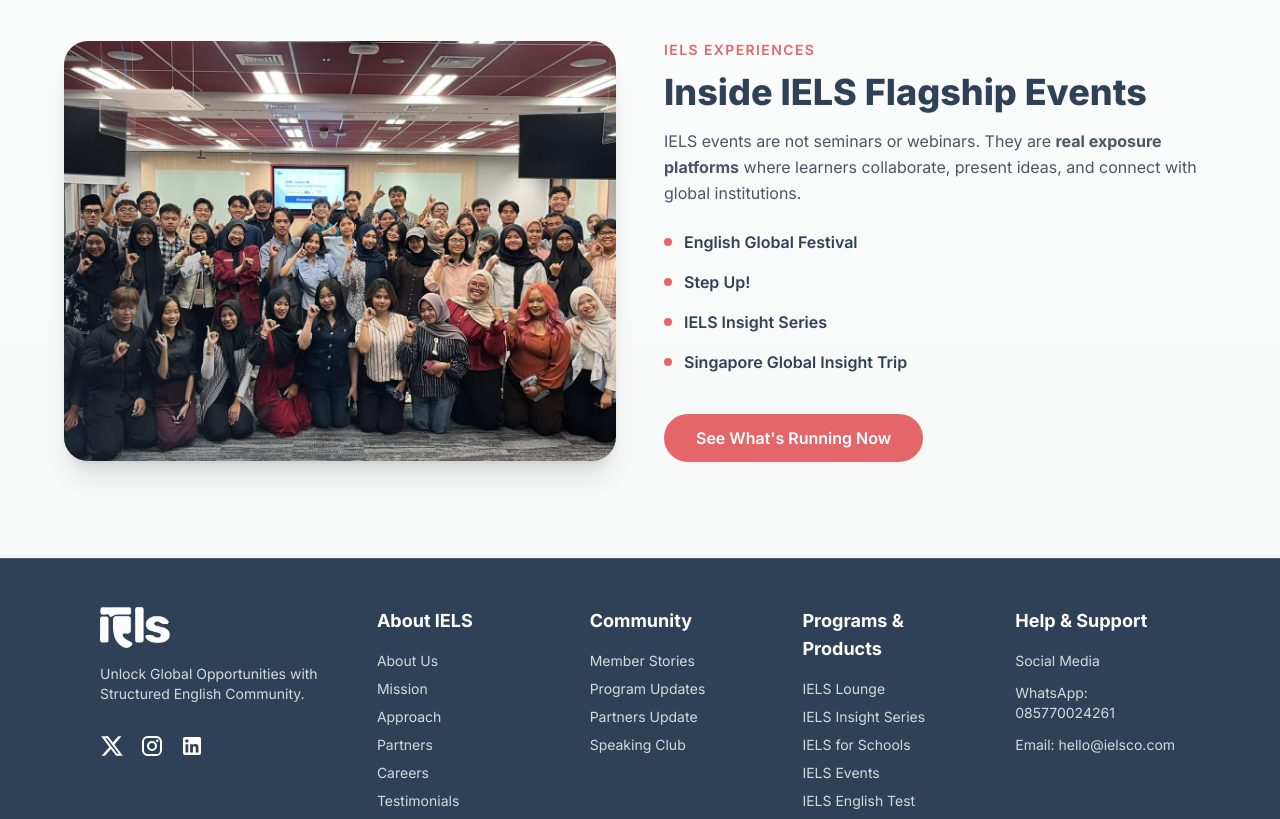
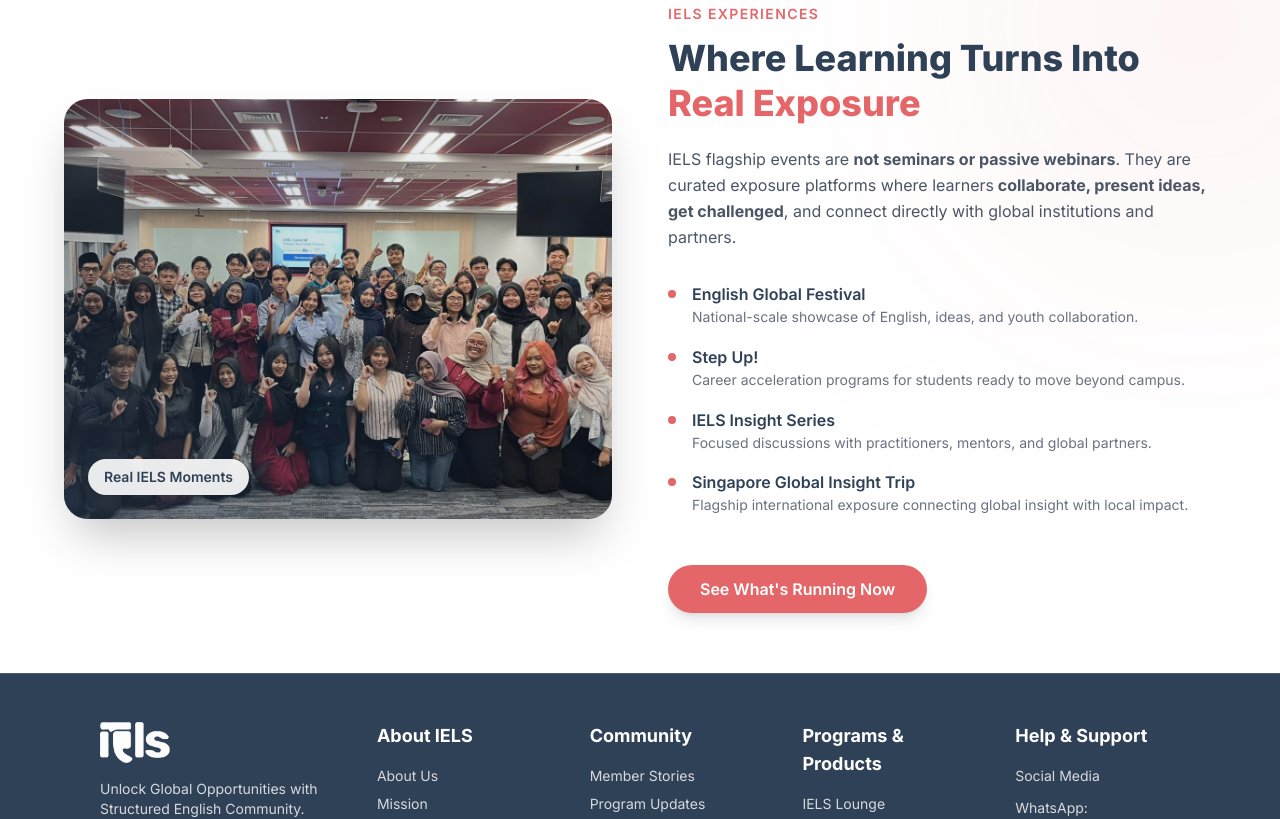
Before and after one commit to putubgs/ielsco, a Next.js app: page /products in a window 1280 px wide. Shown: the part 1140-1959 px from the top of the page. Built offline with nearby package versions, Linux system fonts and the light colour scheme.

Commit message:
Update events

```diff
--- a/src/app/events/page.tsx
+++ b/src/app/events/page.tsx
@@ -15,6 +15,147 @@
 import { generateSlug } from "@/utils/slug";
 import { useState, useMemo } from "react";
 import { Button } from "@/components/ui/button"
+
+function SGITHighlightCard() {
+  return (
+    <Link
+      href="/events/sgit"
+      className="
+        group relative overflow-hidden rounded-3xl
+        bg-white text-[#2F4157]
+        p-8
+        border border-gray-200
+        transition-all duration-300
+
+        hover:-translate-y-1 hover:shadow-2xl hover:border-[#E56668]/60
+        active:scale-[0.98] active:shadow-xl
+      "
+    >
+        {/* BACKGROUND IMAGE */}
+      <div className="absolute inset-0">
+        <Image
+          src="/images/contents/stories/member-stories/banner/singapore-banner.png"
+          alt="Singapore Global Insight Trip"
+          fill
+          className="object-cover opacity-30 group-hover:scale-105 transition-transform duration-500"
+        />
+        <div className="absolute inset-0 bg-white/60" />
+      </div>
+      {/* ACCENT BAR */}
+      <div className="absolute left-0 top-6 bottom-6 w-1 bg-[#E56668] rounded-full opacity-0 group-hover:opacity-100 transition" />
+
+      <div className="relative flex flex-col h-full justify-between pl-4">
+
+        <div>
+          <p className="text-sm uppercase tracking-widest text-gray-400 mb-3">
+            🌏 Flagship Global Program
+          </p>
+<div className="mb-6">
+  <Image
+    src="/images/logos/events/sgit.png"
+    alt="Singapore Global Insight Trip"
+    width={270}
+    height={72}
+    className="
+      h-20 w-auto
+
+      opacity-90
+    "
+    priority
+  />
+</div>
+
+          <p className="text-gray-600 leading-relaxed max-w-md">
+            A selective international exposure program connecting Indonesian students
+            to global academic and career ecosystems — and translating that exposure
+            into <b>real local impact</b>.
+          </p>
+        </div>
+
+        <div className="mt-8 flex items-center justify-between">
+          <span className="text-sm text-gray-500">
+            🚀 Open Registration • February 2025
+          </span>
+          <span className="font-semibold text-[#E56668]">
+            Learn more →
+          </span>
+        </div>
+      </div>
+    </Link>
+  );
+}
+
+function LaunchpadHighlightCard() {
+  return (
+    <Link
+      href="/events/launchpad"
+      className="
+        group relative overflow-hidden rounded-3xl
+        bg-white text-[#2F4157]
+        p-8
+        border border-gray-200
+        transition-all duration-300
+
+        hover:-translate-y-1 hover:shadow-2xl hover:border-[#E56668]/60
+        active:scale-[0.98] active:shadow-xl
+      "
+    >
+            {/* BACKGROUND IMAGE */}
+      <div className="absolute inset-0">
+        <Image
+          src="/images/contents/careers/iels_team_0.png"
+          alt="English Students Launchpad Community"
+          fill
+          className="object-cover opacity-30 group-hover:scale-105 transition-transform duration-500"
+        />
+        <div className="absolute inset-0 bg-white/60" />
+      </div>
+      {/* ACCENT BAR */}
+      <div className="absolute left-0 top-6 bottom-6 w-1 bg-[#E56668] rounded-full opacity-0 group-hover:opacity-100 transition" />
+
+      <div className="relative flex flex-col h-full justify-between pl-4">
+
+        <div>
+          <p className="text-sm uppercase tracking-widest text-gray-400 mb-3">
+            🎓 Career Incubation Program
+          </p>
+
+<div className="mb-6">
+  <Image
+    src="/images/logos/events/esl.png"
+    alt="English Student Launchpad"
+    width={270}
+    height={72}
+    className="
+      h-15 w-auto
+
+      opacity-90
+    "
+    priority
+  />
+</div>
+
+          <p className="text-gray-600 leading-relaxed max-w-md">
+            An intensive career launch journey for English Education & Literature students
+            to turn their major into <b>global opportunities</b> —
+            from remote work and teaching abroad to international portfolios.
+          </p>
+        </div>
+
+        <div className="mt-8 flex items-center justify-between">
+          <span className="text-sm text-gray-500">
+            🗓 Registration • Jan – Feb 2025
+          </span>
+          <span className="font-semibold text-[#E56668]">
+            Explore program →
+          </span>
+        </div>
+      </div>
+    </Link>
+  );
+}
+
+
 
 export default function Events() {
   const [currentPage, setCurrentPage] = useState(0);
@@ -200,6 +341,38 @@
   return (
     <div>
       <Header />
+ {/* ================= FLAGSHIP PROGRAMS ================= */}
+<section className="relative bg-[#2F4157] px-6 lg:px-[100px] py-20 overflow-hidden">
+
+  {/* SUBTLE GLOW */}
+  <div className="absolute -top-32 -right-32 w-[420px] h-[420px] bg-[#E56668]/20 rounded-full blur-[140px]" />
+  <div className="absolute -bottom-32 -left-32 w-[420px] h-[420px] bg-white/10 rounded-full blur-[140px]" />
+
+  <div className="relative max-w-6xl mx-auto">
+
+    {/* HEADER */}
+    <div className="mb-14 max-w-3xl">
+      <p className="text-sm uppercase tracking-widest text-white/60 mb-3">
+        ⭐ Flagship Programs
+      </p>
+      <h2 className="text-3xl sm:text-4xl font-extrabold text-white mb-4">
+        Built for Global Exposure & Real Impact
+      </h2>
+      <p className="text-white/80 leading-relaxed">
+        These are not one-off events.
+        They are <b>long-term, impact-driven programs</b> designed to prepare
+        students for global opportunities — academically, professionally, and strategically 🌍
+      </p>
+    </div>
+
+    {/* GRID */}
+    <div className="grid grid-cols-1 lg:grid-cols-2 gap-8">
+      <SGITHighlightCard />
+      <LaunchpadHighlightCard />
+    </div>
+
+  </div>
+</section>
       <LoadingOverlay isLoading={isLoading} message="Loading event..." />
       <div className="flex flex-col bg-white lg:px-[100px] w-full py-12">
         <div>
--- a/src/app/products/courses/sgtrip-mentoring/page.tsx
+++ b/src/app/events/sgit/mentoring/page.tsx
@@ -122,15 +122,22 @@
   <div className="absolute inset-0 bg-[#2F4157]/80" />
 
   {/* CONTENT */}
-  <div className="relative max-w-6xl mx-auto px-6 pt-28 pb-16 lg:pt-31 lg:pb-20 -mt-6 text-white text-center">
+  <div className="relative max-w-6xl mx-auto px-6 pt-10 pb-16 lg:pt-21 lg:pb-20 -mt-0 text-white text-center">
 
-    <p className="uppercase tracking-[0.25em] text-xs text-white/70 mb-4">
-      Founder-Led Flagship Program
-    </p>
-
-    <h1 className="text-4xl lg:text-5xl font-extrabold leading-tight">
-      Singapore Global Insight Trip <br />
-      <span className="text-[#E56668]">Mentoring Program 2026</span>
+        <div className="flex items-center justify-center">
+        <Image
+          src="/images/logos/events/sgit.png"
+          alt="Singapore Global Insight Trip"
+          width={270}
+          height={72}
+          className="
+           h-50 w-auto
+            brightness-0 invert
+            opacity-90
+          "
+          priority
+        /></div>     <h1 className="text-4xl lg:text-5xl font-semibold leading-tight mb-10">
+      <span className="text-[#E56668]">Project Prep Mentoring</span>
     </h1>
 
     <p className="mt-6 max-w-3xl mx-auto text-lg text-white/90 leading-relaxed">
--- a/src/app/events/sgit/page.tsx
+++ b/src/app/events/sgit/page.tsx
@@ -74,9 +74,20 @@
     </div>
 
     {/* TITLE */}
-    <h1 className="text-4xl sm:text-5xl font-extrabold leading-tight max-w-3xl text-white">
-      Singapore Global Insight Trip 2026
-    </h1>
+<div className="mb-6">
+  <Image
+    src="/images/logos/events/sgit.png"
+    alt="Singapore Global Insight Trip"
+    width={270}
+    height={72}
+    className="
+     h-50 w-auto
+      brightness-0 invert
+      opacity-90
+    "
+    priority
+  />
+</div>
 
     {/* TAGLINE */}
     <p className="mt-6 text-lg text-white/90 max-w-3xl">
@@ -505,10 +516,20 @@
       {/* CONTENT SIDE */}
       <div className="text-white">
 
-        {/* EYEBROW */}
-        <p className="text-sm uppercase tracking-widest text-white/70 mb-3">
-          SGIT Preparation Program
-        </p>
+  <div className="mb-6">
+  <Image
+    src="/images/logos/events/sgit.png"
+    alt="Singapore Global Insight Trip"
+    width={270}
+    height={72}
+    className="
+     h-15 w-auto
+      brightness-0 invert
+      opacity-90
+    "
+    priority
+  /></div>
+
 
         {/* HEADLINE */}
         <h2 className="text-3xl sm:text-4xl font-extrabold leading-tight mb-6">
@@ -550,7 +571,7 @@
   "
 >
   <Link
-    href="/products/courses/sgtrip-mentoring"
+    href="/events/sgit/mentoring"
   >
     Join SGIT Project Prep
   </Link>
--- a/src/app/products/courses/page.tsx
+++ b/src/app/products/courses/page.tsx
@@ -130,7 +130,7 @@
   <div className="grid grid-cols-1 sm:grid-cols-2 lg:grid-cols-4 gap-4">
     {/* 🔥 FEATURED: Singapore Global Insight Trip */}
     <Link
-      href="/products/courses/sgtrip-mentoring"
+      href="/events/sgit/mentoring"
       className="relative bg-white rounded-2xl p-5 shadow-sm border-2 border-[#E56668]
                  flex flex-col gap-3 hover:shadow-lg hover:-translate-y-1 transition"
     >
--- a/src/app/products/page.tsx
+++ b/src/app/products/page.tsx
@@ -139,57 +139,100 @@
         </section>
 
 {/* ================= FLAGSHIP EVENTS (EDITORIAL) ================= */}
-<section className="py-24 px-6">
-  <div className="max-w-6xl mx-auto grid gap-12 lg:grid-cols-2 items-center">
+<section className="relative py-15 px-6 overflow-hidden bg-white">
+
+  {/* SUBTLE BACKGROUND SHAPE */}
+  <div className="absolute -top-32 -right-32 w-[420px] h-[420px] bg-[#E56668]/10 rounded-full blur-[140px]" />
+
+  <div className="relative max-w-6xl mx-auto grid gap-14 lg:grid-cols-2 items-center">
 
     {/* LEFT — EVENT DOCUMENTATION IMAGE */}
-    <div className="relative h-[420px] w-full overflow-hidden rounded-3xl shadow-xl">
+    <div
+      className="
+        group relative h-[360px] sm:h-[420px] w-full
+        overflow-hidden rounded-3xl
+        shadow-2xl
+        transition-all duration-500
+        hover:-translate-y-1
+      "
+    >
       <img
         src="/images/contents/careers/iels_team_0.png"
-        alt="IELS Flagship Event"
-        className="absolute inset-0 w-full h-full object-cover"
+        alt="IELS Flagship Event Experience"
+        className="
+          absolute inset-0 w-full h-full object-cover
+          transition-transform duration-700
+          group-hover:scale-105
+        "
       />
 
-      {/* SOFT OVERLAY */}
-      <div className="absolute inset-0 bg-gradient-to-tr from-[#2F4157]/40 via-transparent to-transparent" />
+      {/* EDITORIAL OVERLAY */}
+      <div className="absolute inset-0 bg-gradient-to-tr from-[#2F4157]/60 via-[#2F4157]/20 to-transparent" />
+
+      {/* LABEL */}
+      <div className="absolute bottom-6 left-6 bg-white/90 backdrop-blur px-4 py-2 rounded-full text-sm font-semibold text-[#2F4157] shadow">
+        Real IELS Moments
+      </div>
     </div>
 
     {/* RIGHT — CONTENT */}
-    <div className="flex flex-col gap-6">
+    <div className="flex flex-col gap-8">
 
+      {/* HEADER */}
       <div>
         <p className="uppercase tracking-widest text-sm text-[#E56668] font-semibold mb-3">
           IELS Experiences
         </p>
 
-        <h2 className="text-3xl sm:text-4xl font-extrabold text-[#2F4157] mb-4">
-          Inside IELS Flagship Events
+        <h2 className="text-3xl sm:text-4xl font-extrabold text-[#2F4157] mb-5 leading-tight">
+          Where Learning Turns Into <br className="hidden sm:block" />
+          <span className="text-[#E56668]">Real Exposure</span>
         </h2>
 
         <p className="text-gray-600 max-w-xl leading-relaxed">
-          IELS events are not seminars or webinars.
-          They are <b>real exposure platforms</b> where learners collaborate,
-          present ideas, and connect with global institutions.
+          IELS flagship events are <b>not seminars or passive webinars</b>.
+          They are curated exposure platforms where learners
+          <b> collaborate, present ideas, get challenged</b>,
+          and connect directly with global institutions and partners.
         </p>
       </div>
 
       {/* EVENT LIST */}
       <ul className="space-y-4">
         {[
-          "English Global Festival",
-          "Step Up!",
-          "IELS Insight Series",
-          "Singapore Global Insight Trip",
+          {
+            name: "English Global Festival",
+            desc: "National-scale showcase of English, ideas, and youth collaboration.",
+          },
+          {
+            name: "Step Up!",
+            desc: "Career acceleration programs for students ready to move beyond campus.",
+          },
+          {
+            name: "IELS Insight Series",
+            desc: "Focused discussions with practitioners, mentors, and global partners.",
+          },
+          {
+            name: "Singapore Global Insight Trip",
+            desc: "Flagship international exposure connecting global insight with local impact.",
+          },
         ].map((event) => (
           <li
-            key={event}
+            key={event.name}
             className="
-              flex items-center gap-3 text-[#2F4157]
-              font-semibold
+              group flex gap-4
+              transition-all duration-300
             "
           >
-            <span className="w-2 h-2 rounded-full bg-[#E56668]" />
-            {event}
+            <span className="mt-2 w-2 h-2 rounded-full bg-[#E56668] flex-shrink-0" />
+            <div>
+              <p className="font-semibold text-[#2F4157] group-hover:text-[#E56668] transition">
+                {event.name}
+              </p>
+              <p className="text-sm text-gray-500 leading-relaxed">
+                {event.desc}
+              </p>
+            </div>
           </li>
         ))}
       </ul>
@@ -198,7 +241,16 @@
       <div className="pt-4">
         <Button
           asChild
-          className="bg-[#E56668] text-white px-8 py-3 hover:bg-[#C04C4E]"
+          className="
+            bg-[#E56668] text-white
+            px-8 py-3 rounded-full
+            font-semibold
+            hover:bg-[#C04C4E]
+            transition-all duration-300
+            active:scale-[0.97]
+            shadow-lg hover:shadow-xl
+            w-full sm:w-auto
+          "
         >
           <Link href="/events">
             See What&apos;s Running Now
--- a/src/components/footer.tsx
+++ b/src/components/footer.tsx
@@ -89,7 +89,8 @@
               { name: "IELS for Schools", url: "/products/schools" },
               { name: "IELS Events", url: "/events" },
               { name: "IELS English Test", url: "/test" },
-              { name: "English Students Launchpad", url: "/launchpad" },
+              { name: "English Students Launchpad", url: "/events/launchpad" },
+              { name: "Singapore Global Insight Trip", url: "/events/sgit" },
             ].map((item) => (
               <Link
                 key={item.name}
```
Also changed, not shown: src/app/events/launchpad/page.tsx (+33 -11 lines), src/app/test/guide/ielts/page.tsx (+4 -4 lines), public/images/logos/events/esl.png (added), public/images/logos/events/sgit.png (added).
